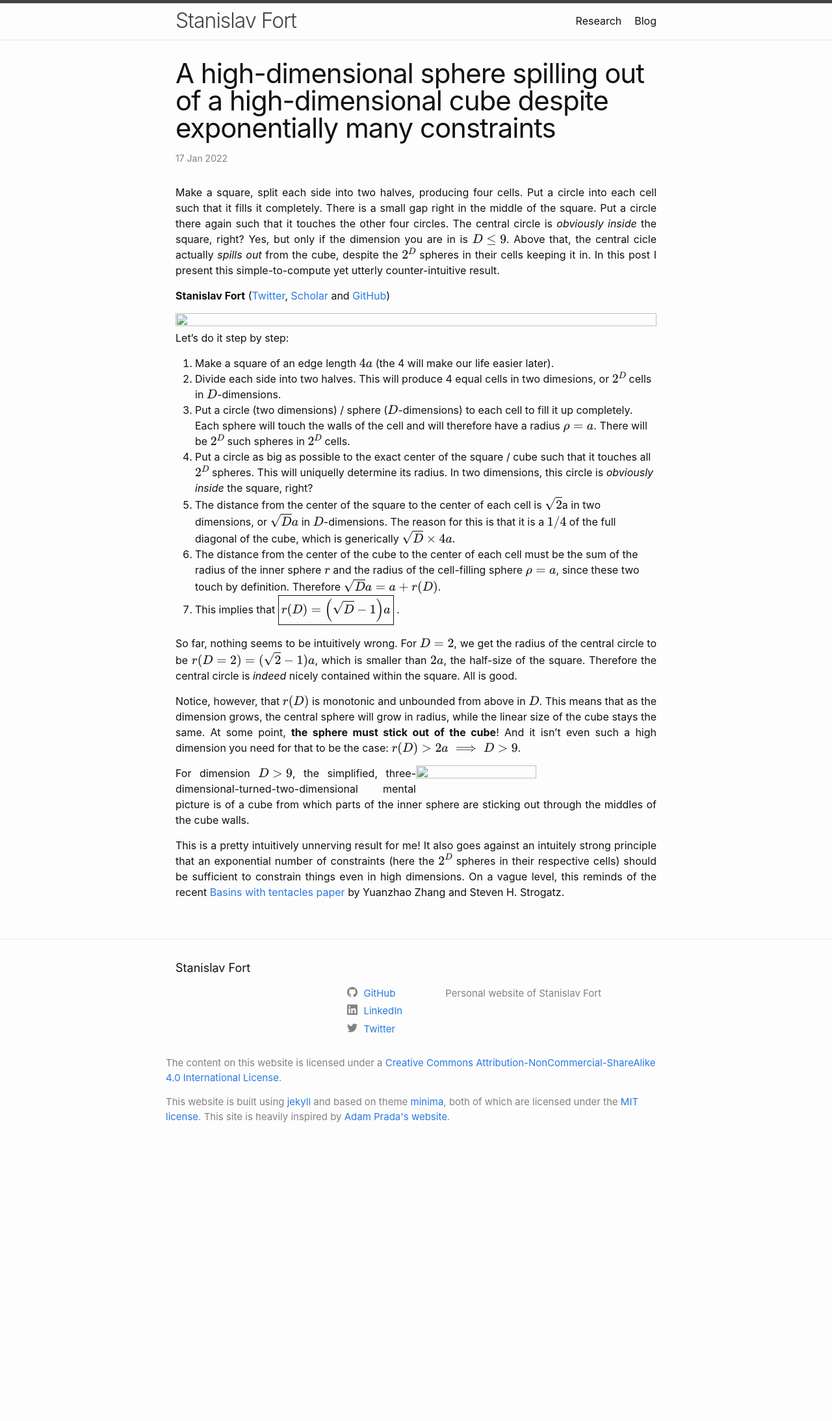
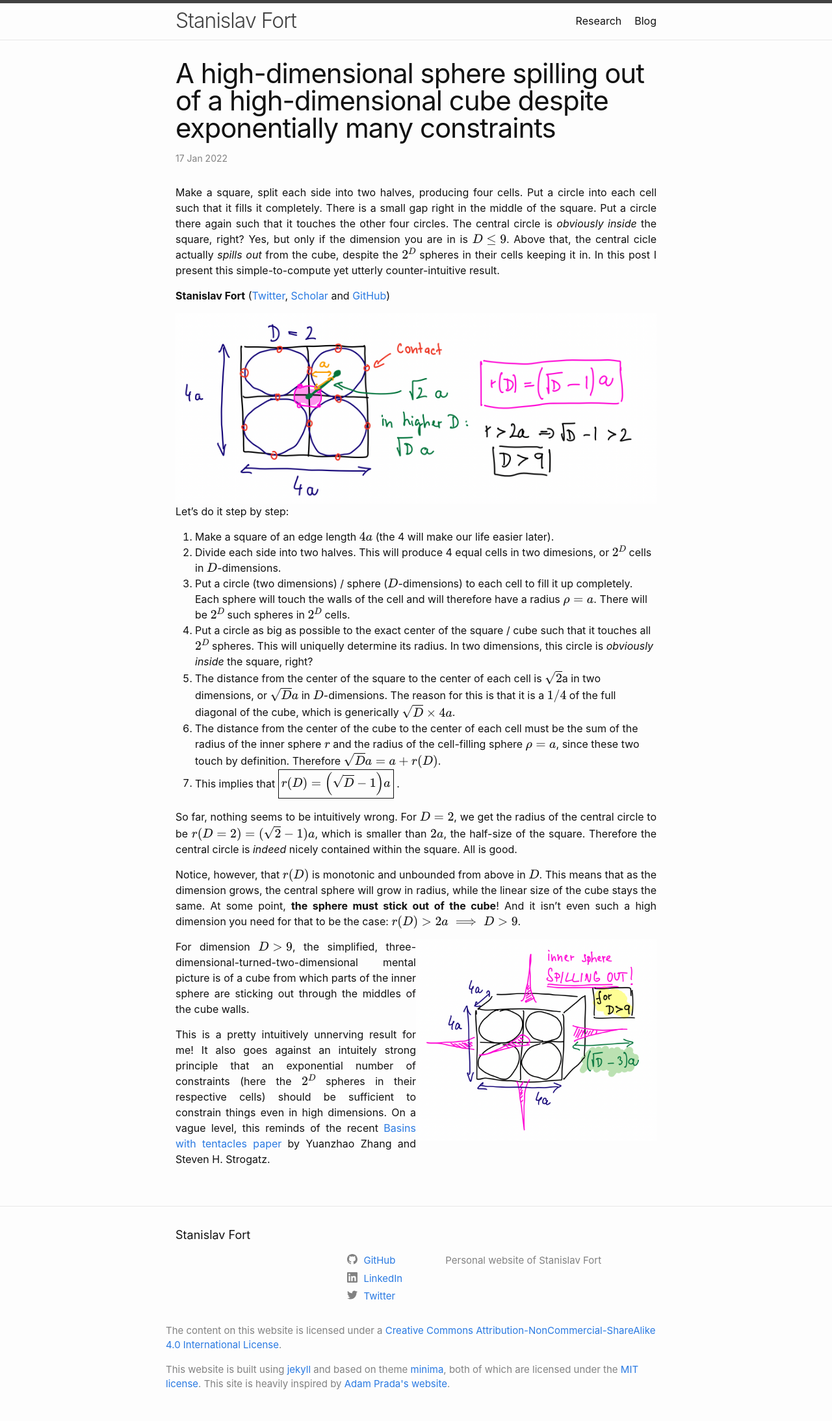
Before and after one commit to stanislavfort/stanislavfort.github.io, a Jekyll site: the page built from _posts/math/2022-01-17-sphere-spilling-out.md, in a window 1280 px wide. Shown: the whole page at 65% size. Built offline with Jekyll 4.4.1, drawn with Linux system fonts in a browser that asks for light colours; formulas are drawn with MathJax 3; before the commit the page ends 1775 px from its top, so only the background shows below that.

Commit message:
paths to images repaired

```diff
--- a/_posts/math/2022-01-17-sphere-spilling-out.md
+++ b/_posts/math/2022-01-17-sphere-spilling-out.md
@@ -8,7 +8,7 @@ Make a square, split each side into two halves, producing four cells. Put a circ
 
 **Stanislav Fort** ([Twitter](https://twitter.com/stanislavfort), [Scholar](https://scholar.google.cz/citations?user=eu2Kzn0AAAAJ&hl=en) and [GitHub](https://github.com/stanislavfort))
 
-<img src="images/cube_results.png" ALIGN="right" height="100%" width="100%">
+<img src="/images/cube_results.png" ALIGN="right" height="100%" width="100%">
 
 Let's do it step by step:
 
@@ -24,7 +24,7 @@ So far, nothing seems to be intuitively wrong. For $D=2$, we get the radius of t
 
 Notice, however, that $r(D)$ is monotonic and unbounded from above in $D$. This means that as the dimension grows, the central sphere will grow in radius, while the linear size of the cube stays the same. At some point, **the sphere must stick out of the cube**! And it isn't even such a high dimension you need for that to be the case: $r(D) > 2a \implies D > 9$.
 
-<img src="images/sphere_spilling_out.png" ALIGN="right" height="50%" width="50%">
+<img src="/images/sphere_spilling_out.png" ALIGN="right" height="50%" width="50%">
 
 For dimension $D>9$, the simplified, three-dimensional-turned-two-dimensional mental picture is of a cube from which parts of the inner sphere are sticking out through the middles of the cube walls.
 
```
